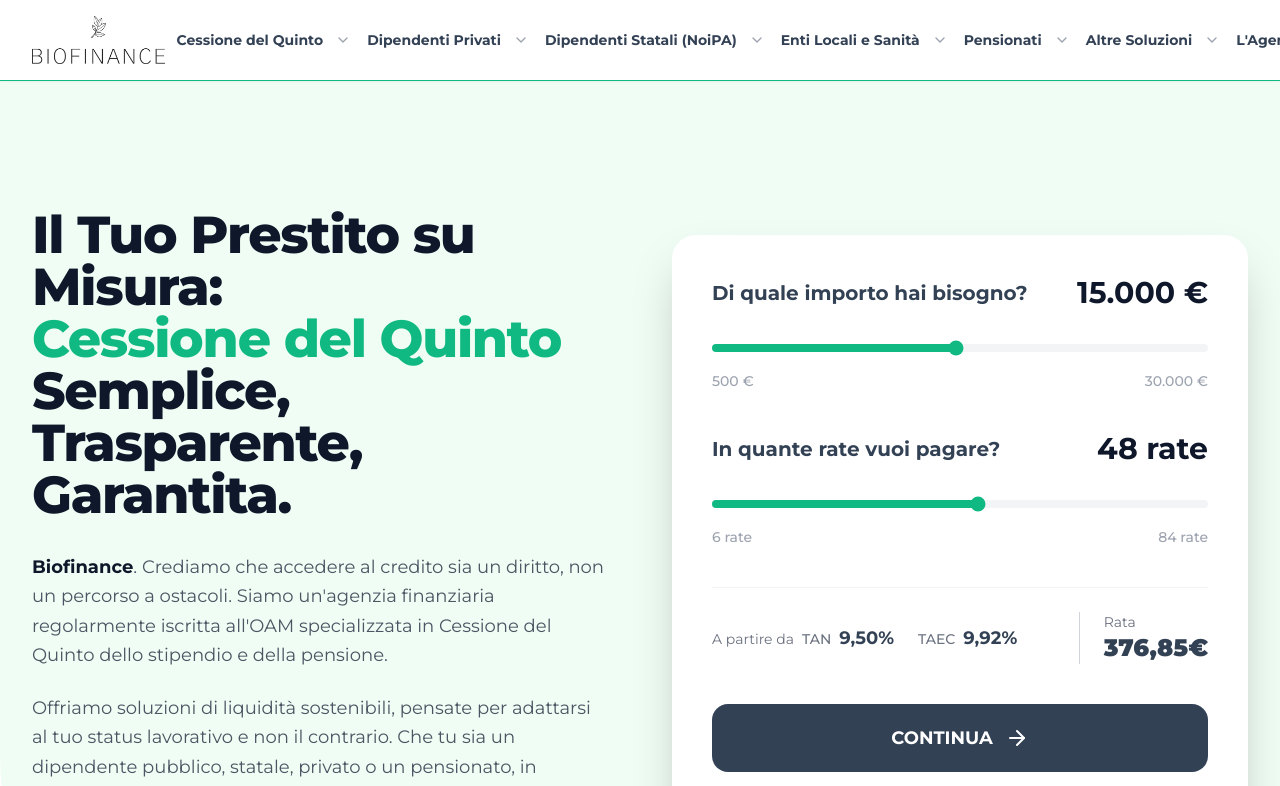
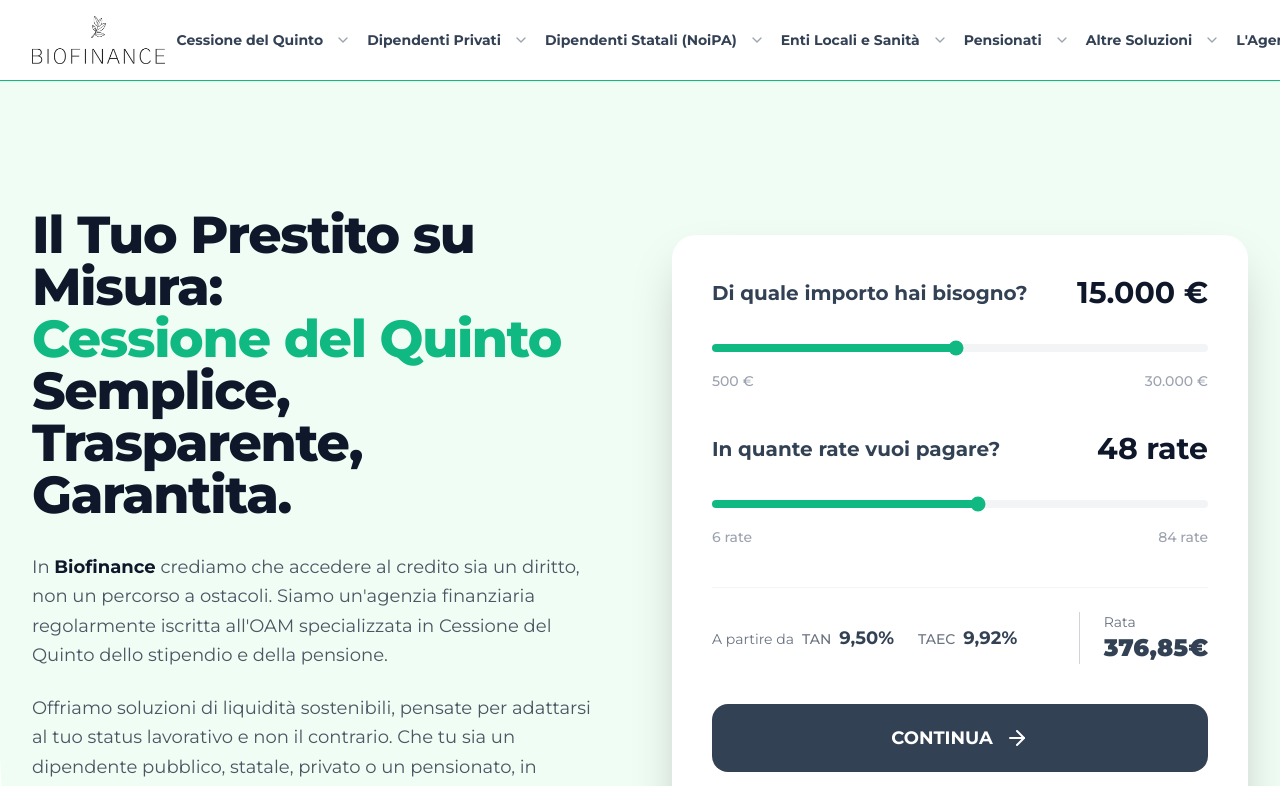
Before and after one commit to maddl-team/biofinance, a React (Vite) app: page / in a window 1280 px wide. Shown: the top 786 px of the page. Built offline with nearby package versions, Linux system fonts and the light colour scheme.

Commit message:
Add Hero section component

```diff
--- a/src/components/sections/Hero.tsx
+++ b/src/components/sections/Hero.tsx
@@ -52,7 +52,7 @@
 
                         <div className="space-y-6 text-lg text-gray-600 leading-relaxed text-left mb-10">
                             <p>
-                                <span className="font-bold text-primary">Biofinance</span>. Crediamo che accedere al credito sia un diritto, non un percorso a ostacoli. Siamo un'agenzia finanziaria regolarmente iscritta all'OAM specializzata in Cessione del Quinto dello stipendio e della pensione.
+                                In <span className="font-bold text-primary">Biofinance</span> crediamo che accedere al credito sia un diritto, non un percorso a ostacoli. Siamo un'agenzia finanziaria regolarmente iscritta all'OAM specializzata in Cessione del Quinto dello stipendio e della pensione.
                             </p>
                             <p>
                                 Offriamo soluzioni di liquidità sostenibili, pensate per adattarsi al tuo status lavorativo e non il contrario. Che tu sia un dipendente pubblico, statale, privato o un pensionato, in Biofinance trovi un consulente dedicato pronto a guidarti verso la rata più leggera per te.
```
